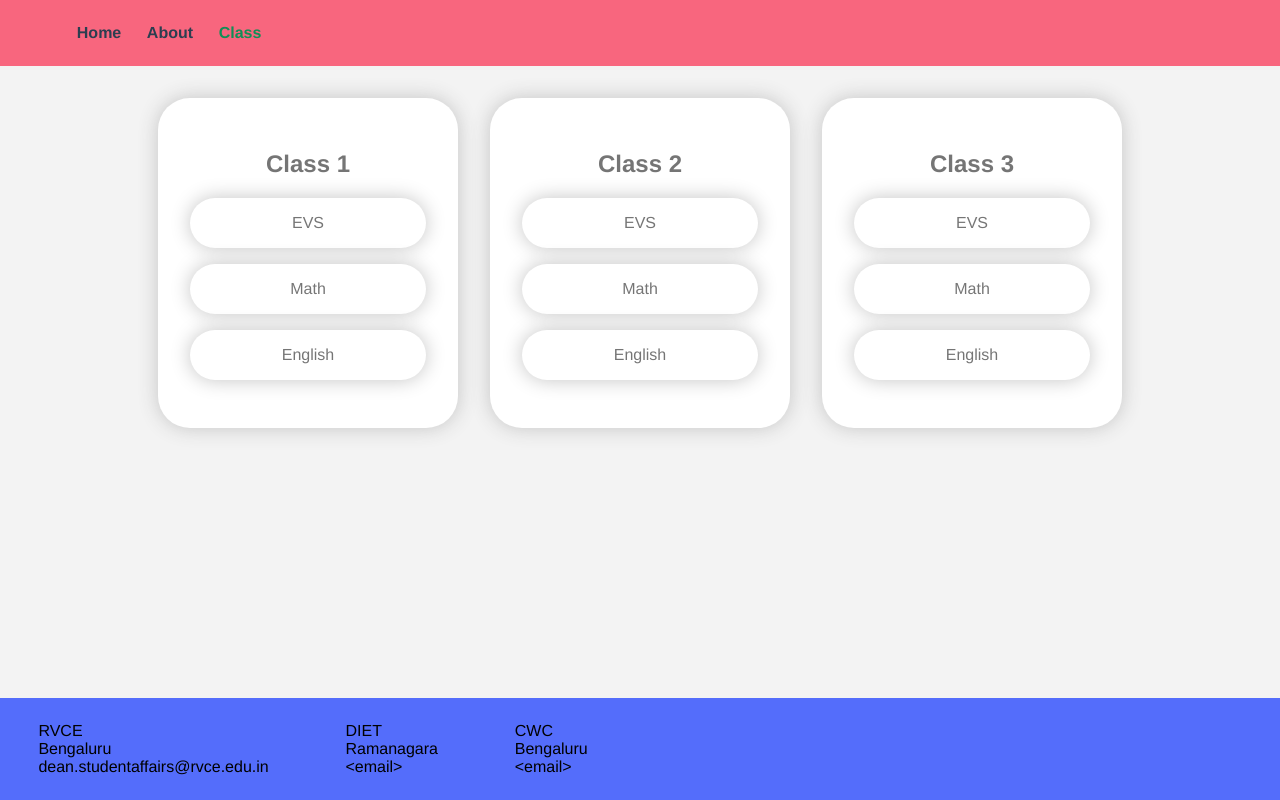
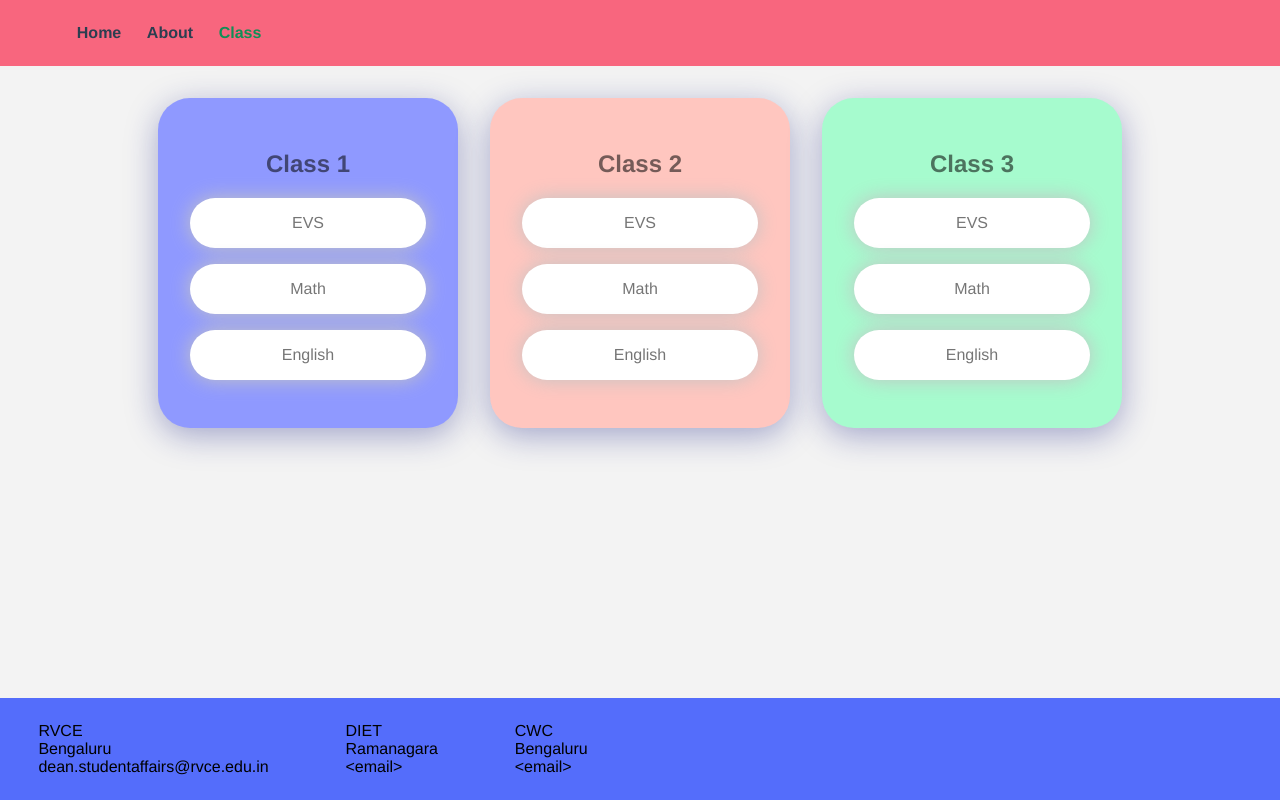
Before and after one commit to abhayhk2001/DIET-Website, a Vue app: page /class in a window 1280 px wide. Built offline with nearby package versions, Linux system fonts and the light colour scheme.

Commit message:
added colours and centeredThe content on chaptr pg

```diff
--- a/src/views/ChapterPage.vue
+++ b/src/views/ChapterPage.vue
@@ -1,5 +1,5 @@
 <template >
-  <div class="chapter-page">
+  <div class="wrapper">
     <!-- <div class="navbar-container">
       <div class="heading"><h1>Chapter Sections</h1></div>
       <div v-on:click="rout('/' + $route.params.class + '/' + $route.params.SUB + '/' + $route.params.chap+'/activity')">Activity Sheets</div>
@@ -8,7 +8,7 @@
       <div v-on:click="rout('/' + $route.params.class + '/' + $route.params.SUB + '/' + $route.params.chap+'/ppt')">PPTs</div>
       <div v-on:click="rout('/' + $route.params.class + '/' + $route.params.SUB + '/' + $route.params.chap+'/video')">Videos</div>
     </div> -->
-    <div class="man">
+    <!-- <div class="man wrapper"> -->
       <div
         class="component"
         v-on:click="
@@ -29,7 +29,7 @@
         <div v-else>{{ aa["description"] }}</div>
       </div>
     </div>
-  </div>
+  <!-- </div> -->
 </template>
 
 
@@ -68,6 +68,15 @@ export default {
   padding: 0;
 }
 
+
+.wrapper {
+  counter-reset: number;
+  display: flex;
+  flex-wrap: wrap;
+  justify-content: center;
+  margin: 2rem 0;
+}
+
 .navbar-container {
   max-width: 10rem;
   flex: 1 0 10%;
@@ -85,6 +94,7 @@ export default {
   /*  margin: 0 1rem 4rem; */
   background: white;
   text-align: center;
+  justify-content: center;
 }
 
 .component {
@@ -94,5 +104,28 @@ export default {
   margin: 1rem 0 1rem 0;
   background: white;
   text-align: center;
+  width: 53%;
+  height: fit-content;
+
 }
+
+/* .auto-resizable-iframe {
+  max-width:50%;
+  max-height: 70rem;
+  margin: 0px auto;
+}
+
+.auto-resizable-iframe > div {
+  position: relative;
+  padding-bottom: 75%;
+  height: 0px;
+}
+
+.auto-resizable-iframe iframe {
+  position: absolute;
+  top: 0px;
+  left: 0px;
+  width: 100%;
+  height: 100%;
+} */
 </style>
--- a/src/views/Class.vue
+++ b/src/views/Class.vue
@@ -1,20 +1,20 @@
 <template>
   <div class="wrapper">
-    <div class="Grade">
+    <div v-bind:style="{ backgroundColor: links[1]['colour']}" class="Grade">
       <h2>Class 1</h2>
       <div class="subject" v-on:click="rout('/1/EVS')">EVS</div>
       <div class="subject" v-on:click="rout('/1/MAT')">Math</div>
       <div class="subject" v-on:click="rout('/1/ENG')">English</div>
     </div>
 
-    <div class="Grade">
+    <div v-bind:style="{ backgroundColor: links[2]['colour']}"  class="Grade">
       <h2>Class 2</h2>
       <div class="subject" v-on:click="rout('/2/EVS')">EVS</div>
       <div class="subject" v-on:click="rout('/2/MAT')">Math</div>
       <div class="subject" v-on:click="rout('/2/ENG')">English</div>
     </div>
 
-    <div class="Grade">
+    <div v-bind:style="{ backgroundColor: links[3]['colour']}"  class="Grade">
       <h2>Class 3</h2>
       <div class="subject" v-on:click="rout('/3/EVS')">EVS</div>
       <div class="subject" v-on:click="rout('/3/MAT')">Math</div>
@@ -24,16 +24,22 @@
 </template>
 
 <script>
+import links from "../assets/links.js";
 import router from "../router";
-
 export default {
   methods: {
     rout(dest) {
       router.push(dest);
     },
   },
+  data: function () {
+
+    let aaa = "#F73AB7"
+    return { links ,aaa};
+  },
 };
 </script>
+
 
 <style>
 :root {
@@ -66,6 +72,7 @@ h1 {
 }
 
 .Grade {
+
   box-shadow: 0px 0px 20px var(--clr-graymed);
   border-radius: var(--border-radius);
   padding: 2rem;
@@ -82,6 +89,9 @@ backdrop-filter: blur( 4px );
 border-radius: 10px;
 border: 1px solid rgba( 255, 255, 255, 0.18 );
 */
+box-shadow: 0 8px 32px 0 rgba( 31, 38, 135, 0.37 );
+backdrop-filter: blur( 10px );
+-webkit-backdrop-filter: blur( 10px );
 }
 
 .subject {
```
